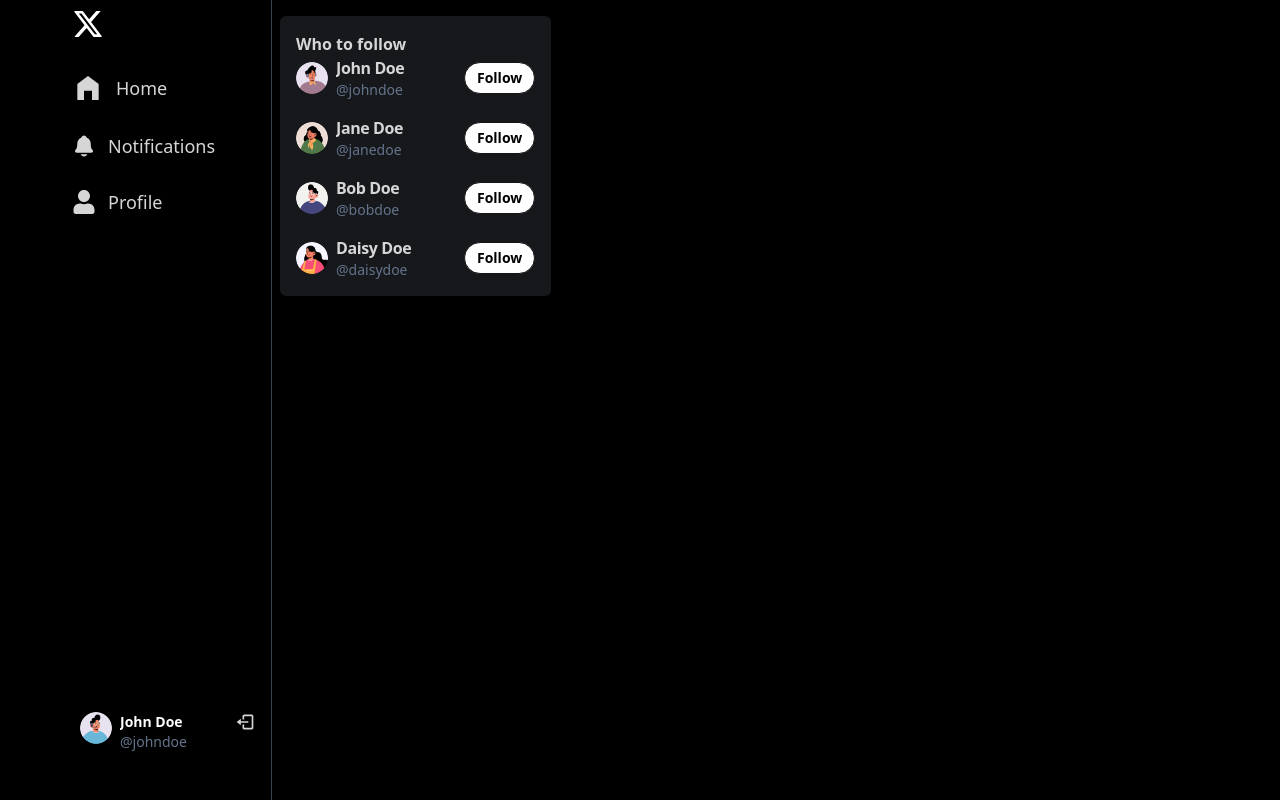
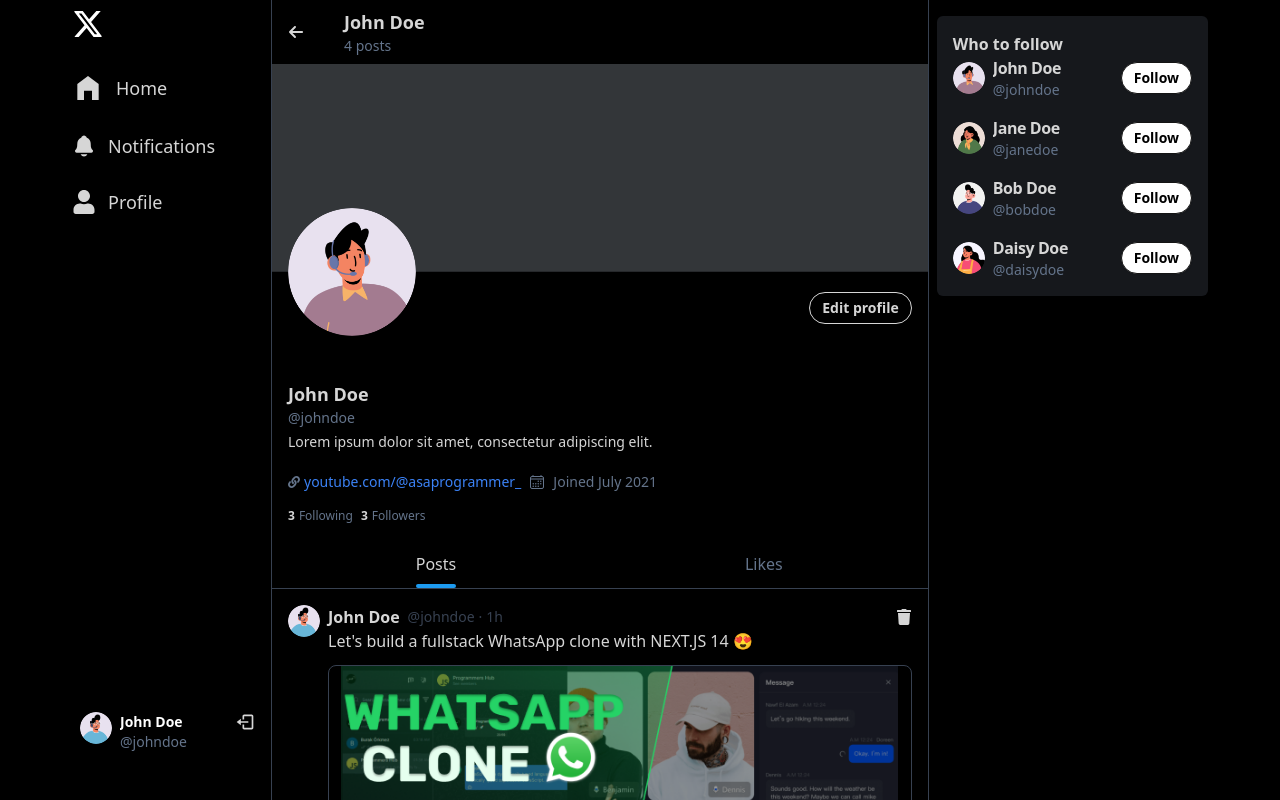
Before and after one commit to JoshuaOzorji/twitter-app, a React (Vite) app in the folder client/: page /profile/1 in a window 1280 px wide. Shown: the top 800 px of the page. Built offline with nearby package versions, Linux system fonts and the light colour scheme.

Commit message:
static frontend section completed

```diff
--- a/client/src/App.tsx
+++ b/client/src/App.tsx
@@ -5,6 +5,7 @@
 import Sidebar from "./components/common/Sidebar";
 import RightPanel from "./components/common/RightPanel";
 import NotificationPage from "./pages/notification/NotificationPage";
+import ProfilePage from "./pages/profile/ProfilePage";
 
 const App = () => {
 	return (
@@ -15,6 +16,7 @@
 				<Route path='/login' element={<LoginPage />} />
 				<Route path='/signup' element={<SignupPage />} />
 				<Route path='/notifications' element={<NotificationPage />} />
+				<Route path='/profile/:username' element={<ProfilePage />} />
 			</Routes>
 			<RightPanel />
 		</div>
--- a/client/src/pages/auth/SignupPage.tsx
+++ b/client/src/pages/auth/SignupPage.tsx
@@ -1,7 +1,7 @@
 import { Link } from "react-router-dom";
 import { ChangeEvent, FormEvent, useState } from "react";
 
-import XSvg from "../components/svgs/X";
+import XSvg from "../../components/svgs/X";
 
 import { MdOutlineMail } from "react-icons/md";
 import { FaUser } from "react-icons/fa";
--- a/client/src/pages/profile/EditProfileModal.tsx
+++ b/client/src/pages/profile/EditProfileModal.tsx
@@ -1,4 +1,4 @@
-import { useState } from "react";
+import { ChangeEvent, useState } from "react";
 
 const EditProfileModal = () => {
 	const [formData, setFormData] = useState({
@@ -11,7 +11,9 @@
 		currentPassword: "",
 	});
 
-	const handleInputChange = (e) => {
+	const handleInputChange = (
+		e: ChangeEvent<HTMLInputElement | HTMLTextAreaElement>,
+	) => {
 		setFormData({ ...formData, [e.target.name]: e.target.value });
 	};
 
@@ -19,9 +21,14 @@
 		<>
 			<button
 				className='btn btn-outline rounded-full btn-sm'
-				onClick={() =>
-					document.getElementById("edit_profile_modal").showModal()
-				}>
+				onClick={() => {
+					const modal = document.getElementById(
+						"edit_profile_modal",
+					) as HTMLDialogElement | null;
+					if (modal) {
+						modal.showModal();
+					}
+				}}>
 				Edit profile
 			</button>
 			<dialog id='edit_profile_modal' className='modal'>
--- a/client/src/pages/profile/ProfilePage.tsx
+++ b/client/src/pages/profile/ProfilePage.tsx
@@ -1,4 +1,4 @@
-import { useRef, useState } from "react";
+import { ChangeEvent, useRef, useState } from "react";
 import { Link } from "react-router-dom";
 
 import Posts from "../../components/common/Posts";
@@ -13,12 +13,16 @@
 import { MdEdit } from "react-icons/md";
 
 const ProfilePage = () => {
-	const [coverImg, setCoverImg] = useState(null);
-	const [profileImg, setProfileImg] = useState(null);
+	const [coverImg, setCoverImg] = useState<string | ArrayBuffer | null>(null);
+
+	const [profileImg, setProfileImg] = useState<string | ArrayBuffer | null>(
+		null,
+	);
+
 	const [feedType, setFeedType] = useState("posts");
 
-	const coverImgRef = useRef(null);
-	const profileImgRef = useRef(null);
+	const coverImgRef = useRef<HTMLInputElement | null>(null);
+	const profileImgRef = useRef<HTMLInputElement | null>(null);
 
 	const isLoading = false;
 	const isMyProfile = true;
@@ -35,16 +39,32 @@
 		followers: ["1", "2", "3"],
 	};
 
-	const handleImgChange = (e, state) => {
-		const file = e.target.files[0];
+	const handleImgChange = (
+		e: ChangeEvent<HTMLInputElement>,
+		state: "coverImg" | "profileImg",
+	) => {
+		const file = e.target.files?.[0];
 		if (file) {
 			const reader = new FileReader();
 			reader.onload = () => {
-				state === "coverImg" && setCoverImg(reader.result);
-				state === "profileImg" && setProfileImg(reader.result);
+				if (state === "coverImg") {
+					setCoverImg(reader.result);
+				} else if (state === "profileImg") {
+					setProfileImg(reader.result);
+				}
 			};
 			reader.readAsDataURL(file);
 		}
+	};
+
+	const getImageSrc = (
+		img: string | ArrayBuffer | null,
+		defaultImg: string,
+	) => {
+		if (typeof img === "string") {
+			return img;
+		}
+		return defaultImg;
 	};
 
 	return (
@@ -72,14 +92,14 @@
 							{/* COVER IMG */}
 							<div className='relative group/cover'>
 								<img
-									src={coverImg || user?.coverImg || "/cover.png"}
+									src={getImageSrc(coverImg, user?.coverImg || "/cover.png")}
 									className='h-52 w-full object-cover'
 									alt='cover image'
 								/>
 								{isMyProfile && (
 									<div
 										className='absolute top-2 right-2 rounded-full p-2 bg-gray-800 bg-opacity-75 cursor-pointer opacity-0 group-hover/cover:opacity-100 transition duration-200'
-										onClick={() => coverImgRef.current.click()}>
+										onClick={() => coverImgRef.current?.click()}>
 										<MdEdit className='w-5 h-5 text-white' />
 									</div>
 								)}
@@ -100,23 +120,23 @@
 								<div className='avatar absolute -bottom-16 left-4'>
 									<div className='w-32 rounded-full relative group/avatar'>
 										<img
-											src={
-												profileImg ||
-												user?.profileImg ||
-												"/avatar-placeholder.png"
-											}
+											src={getImageSrc(
+												profileImg,
+												user?.profileImg || "/avatar-placeholder.png",
+											)}
+											alt='profile image'
 										/>
-										<div className='absolute top-5 right-3 p-1 bg-primary rounded-full group-hover/avatar:opacity-100 opacity-0 cursor-pointer'>
-											{isMyProfile && (
-												<MdEdit
-													className='w-4 h-4 text-white'
-													onClick={() => profileImgRef.current.click()}
-												/>
-											)}
-										</div>
+										{isMyProfile && (
+											<div
+												className='absolute top-2 right-2 rounded-full p-2 bg-gray-800 bg-opacity-75 cursor-pointer opacity-0 group-hover/cover:opacity-100 transition duration-200'
+												onClick={() => profileImgRef.current?.click()}>
+												<MdEdit className='w-5 h-5 text-white' />
+											</div>
+										)}
 									</div>
 								</div>
 							</div>
+
 							<div className='flex justify-end px-4 mt-5'>
 								{isMyProfile && <EditProfileModal />}
 								{!isMyProfile && (
```
Also changed, not shown: client/src/pages/auth/LoginPage.tsx (+0 -9 lines), 1 other file (tests, documents, lock files or other folders).
